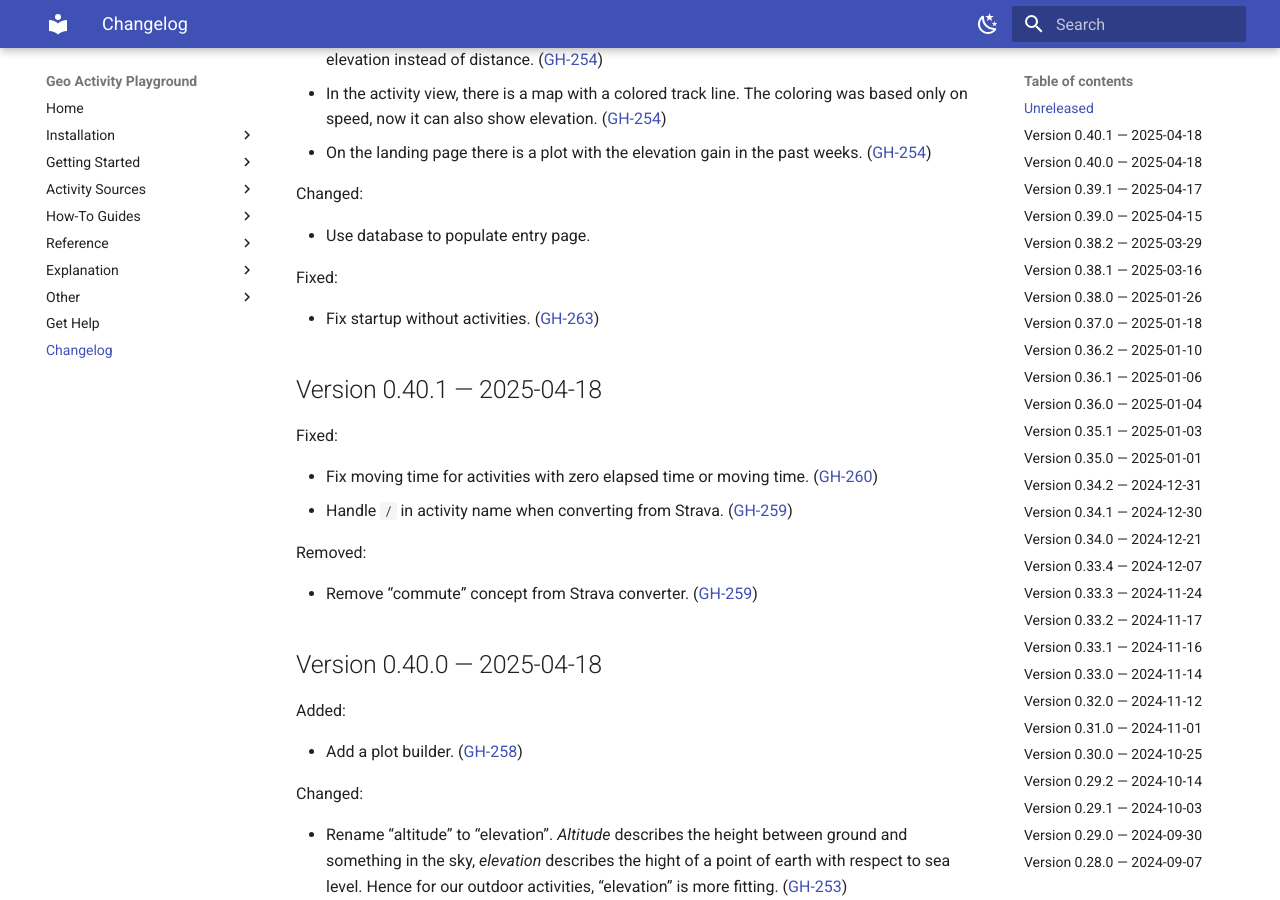
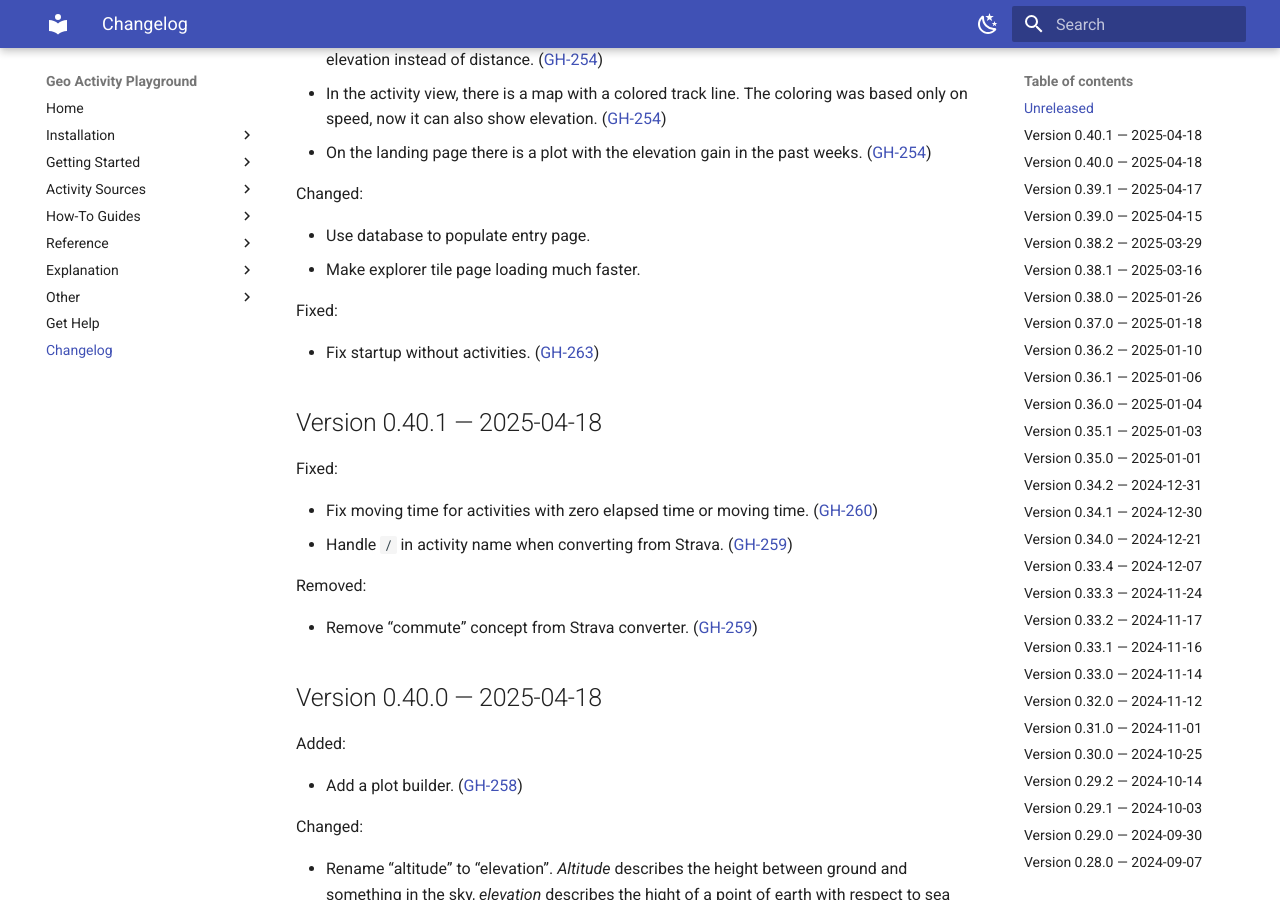
Before and after one commit to martin-ueding/geo-activity-playground, an MkDocs documentation site: the page built from docs/changelog.md, in a window 1280 px wide and 900 px high, scrolled down 342 px. Built offline with MkDocs 1.6.1 and Material for MkDocs 9.7.7, drawn with Linux system fonts in a browser that asks for light colours.

Commit message:
Changelog entry

```diff
--- a/docs/changelog.md
+++ b/docs/changelog.md
@@ -26,6 +26,7 @@ Added:
 Changed:
 
 - Use database to populate entry page.
+- Make explorer tile page loading much faster.
 
 Fixed:
 
```
